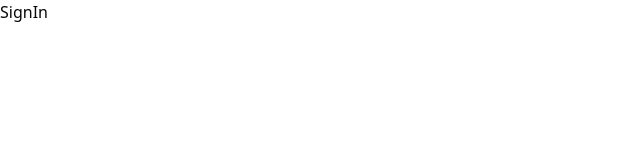
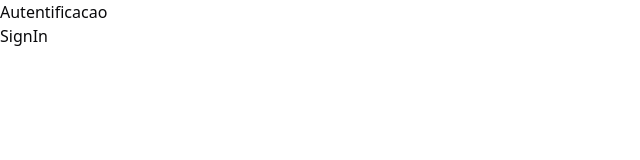
Before and after one commit to kauanevieira/office-system, a React (Vite) app: page /sign-in in a window 1280 px wide. Shown: the top 160 px of the page, without its empty margins (0-640 px from the left). Built offline with nearby package versions, Linux system fonts and the light colour scheme.

Commit message:
feat: application layout

```diff
--- /dev/null
+++ b/src/pages/_layouts/app.tsx
@@ -0,0 +1,13 @@
+import { Outlet } from 'react-router-dom'
+
+export function AppLayout() {
+  return (
+    <div>
+      <h1>Cabecalho</h1>
+
+      <div>
+        <Outlet />
+      </div>
+    </div>
+  )
+}
--- /dev/null
+++ b/src/pages/_layouts/auth.tsx
@@ -0,0 +1,13 @@
+import { Outlet } from 'react-router-dom'
+
+export function AuthLayout() {
+  return (
+    <div>
+      <h1>Autentificacao</h1>
+
+      <div>
+        <Outlet />
+      </div>
+    </div>
+  )
+}
```
Also changed, not shown: src/routes.tsx (+17 -3 lines).
